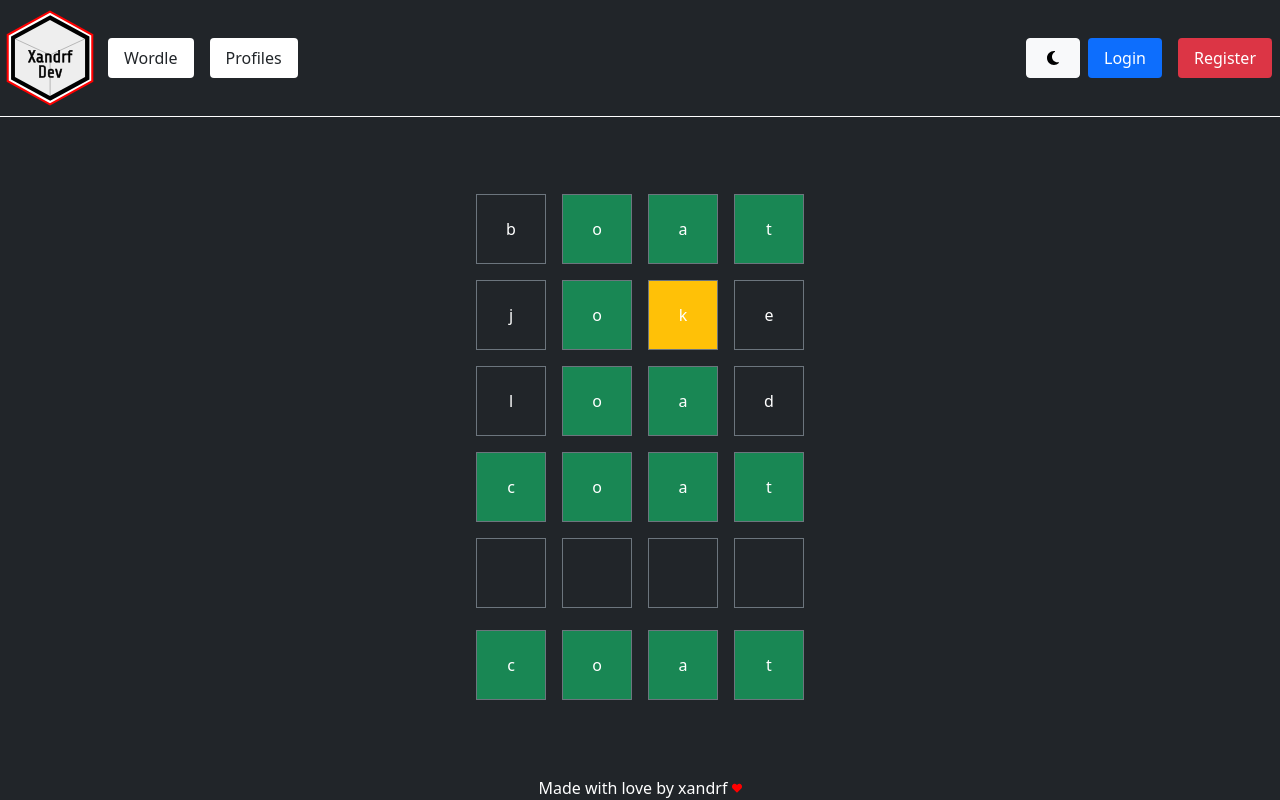
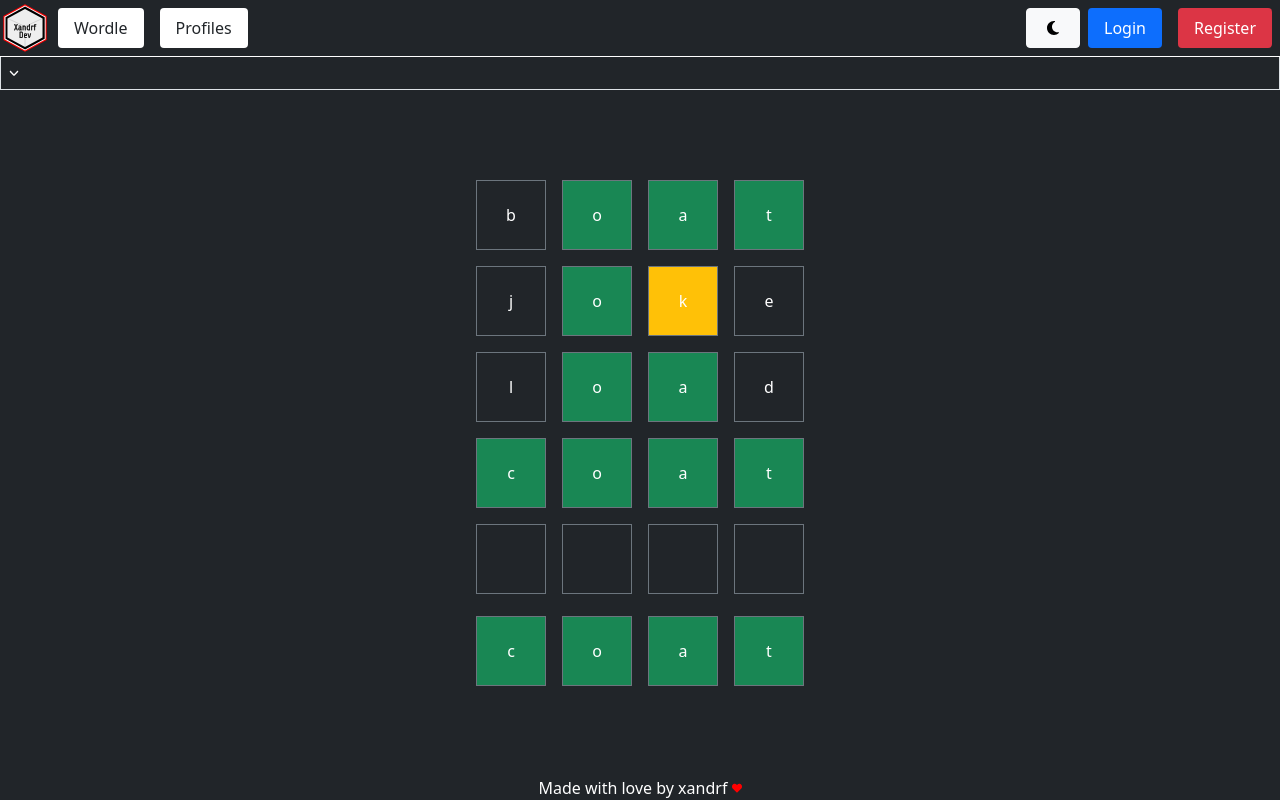
Before and after one commit to AlexandreSoftware/wordle-clone, a Next.js app in the folder web/: page /Wordle/Game in a window 1280 px wide. Built offline with nearby package versions, Linux system fonts and the light colour scheme.

Commit message:
added animation and reduced navbar

```diff
--- a/web/components/NavBarAndFooter.tsx
+++ b/web/components/NavBarAndFooter.tsx
@@ -1,14 +1,24 @@
 import Footer from "./Footer";
 import NavBar from "./Navbar";
 import Styles from "../styles/NavbarAndFooter.module.css"
-import { useContext } from "react";
+import { useContext, useState } from "react";
 import ThemeContext from "../utils/ThemeContext";
+import { AnimatePresence, motion } from "framer-motion";
+import { exit } from "process";
+import NavbarToggle from "./NavbarToggle";
 export default function NavBarAndFooter({...props}) {
-    let [context,setContext] = useContext(ThemeContext)
+    let [context,setContext] = useContext(ThemeContext);
+    let [navbarToggle,SetNavbarToggle] = useState(true);
     return (
     <div className={`${Styles.content} bg-${context.PrimaryColor}`}>
-        <NavBar/>
+        <AnimatePresence>
+            {navbarToggle &&<motion.div initial={{y:-100}} animate={{y:0}} transition={{ease: "easeIn",duration: 0.5,}} exit={{y:-100}}>
+                <NavBar/>
+            </motion.div>}
+        </AnimatePresence>
+        <NavbarToggle state={navbarToggle} Toggle={SetNavbarToggle}/>
             {props.children}
         <Footer/>
+
     </div>)
 }
--- a/web/components/Navbar.tsx
+++ b/web/components/Navbar.tsx
@@ -27,11 +27,14 @@ export default function NavBar(){
         GetToken(context,setContext)
     },[])
     return (
-    <Navbar bg={context.PrimaryColor.toString()} className={`${Styles.Navbar} border-bottom border-${context.SecondaryColor}`} expand="sm">
-        <Image src="/logo.svg" width={100} height={100} alt="Logo"/>
+    <Navbar
+        bg={context.PrimaryColor.toString()}
+         className={`${Styles.Navbar} border-bottom border-${context.SecondaryColor} py-0`}
+         expand="sm">
+        <Image src="/logo.svg" width={50} height={50} alt="Logo"/>
         <Navbar.Toggle aria-controls="navbar"
          className={`${Styles.navbar_default} border-${context.SecondaryColor}`}>
-            <FontAwesomeIcon width={50} height={30} icon={faBars} className={`text-${context.SecondaryColor}`}/>
+            <FontAwesomeIcon width={25} height={25} icon={faBars} className={`text-${context.SecondaryColor}`}/>
         </Navbar.Toggle>
         <Navbar.Collapse id="navbar" >
             <Nav.Link  href="/Wordle" className={`${formattedbutton} bg-${context.SecondaryColor} text-${context.PrimaryColor} `}>Wordle</Nav.Link>
--- /dev/null
+++ b/web/components/NavbarToggle.tsx
@@ -0,0 +1,14 @@
+import { faAngleDown, faAngleUp, faArrowDown } from "@fortawesome/free-solid-svg-icons";
+import { FontAwesomeIcon } from "@fortawesome/react-fontawesome";
+import { useContext } from "react";
+import ThemeContext from "../utils/ThemeContext";
+import Style from "../styles/Navbar.module.css"
+export default function NavbarToggle({Toggle,state}) {
+    let [themeContext,SetThemeContext] = useContext(ThemeContext);
+
+    return(
+        <div className={`p-2 py-1 border border-top-0 d-inline-block ${Style.toggle}`} onClick={()=>{Toggle(!state)}}>
+            <FontAwesomeIcon icon={state?faAngleDown:faAngleUp} width={10} color={themeContext.SecondaryColor.toString()}></FontAwesomeIcon>
+        </div>
+    )
+}
--- a/web/pages/_app.tsx
+++ b/web/pages/_app.tsx
@@ -1,8 +1,10 @@
+import { AnimatePresence } from "framer-motion";
 import { AppProps } from "next/app";
 import Head from "next/head";
 import NavBarAndFooter from "../components/NavBarAndFooter";
 import { ThemeContextProvider } from "../utils/ThemeContext";
 import { TokenContextProvider } from "../utils/TokenContext";
+
 export default function app({Component,pageProps}:AppProps) {
         return(<>
             <Head>
```
